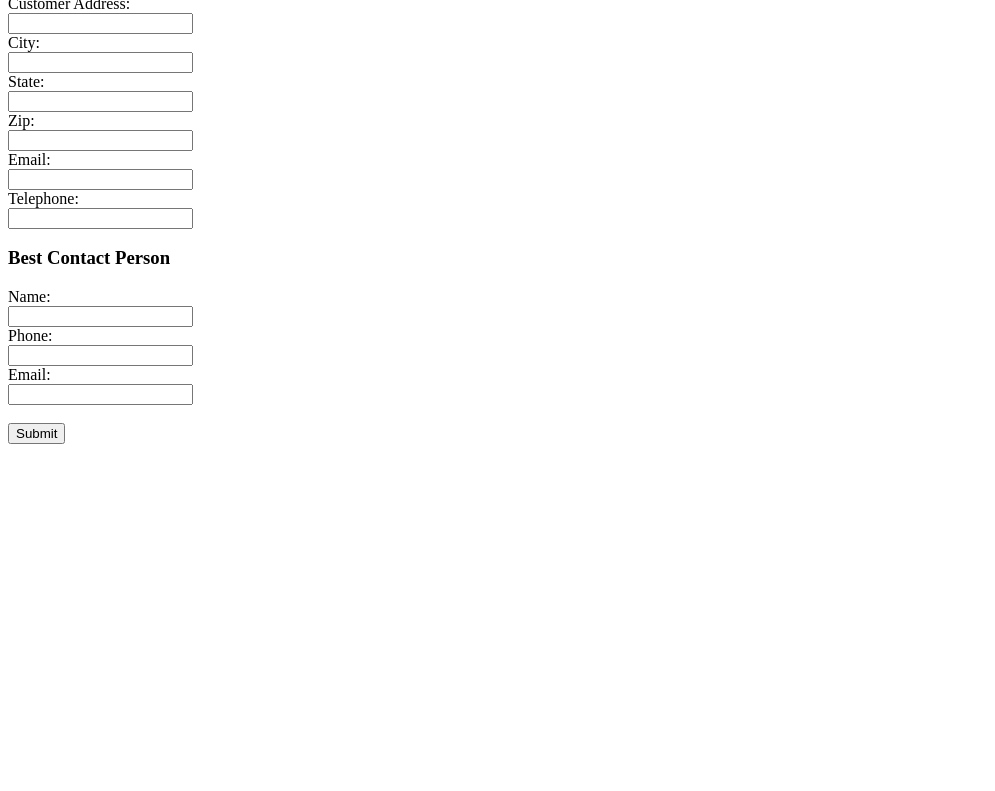
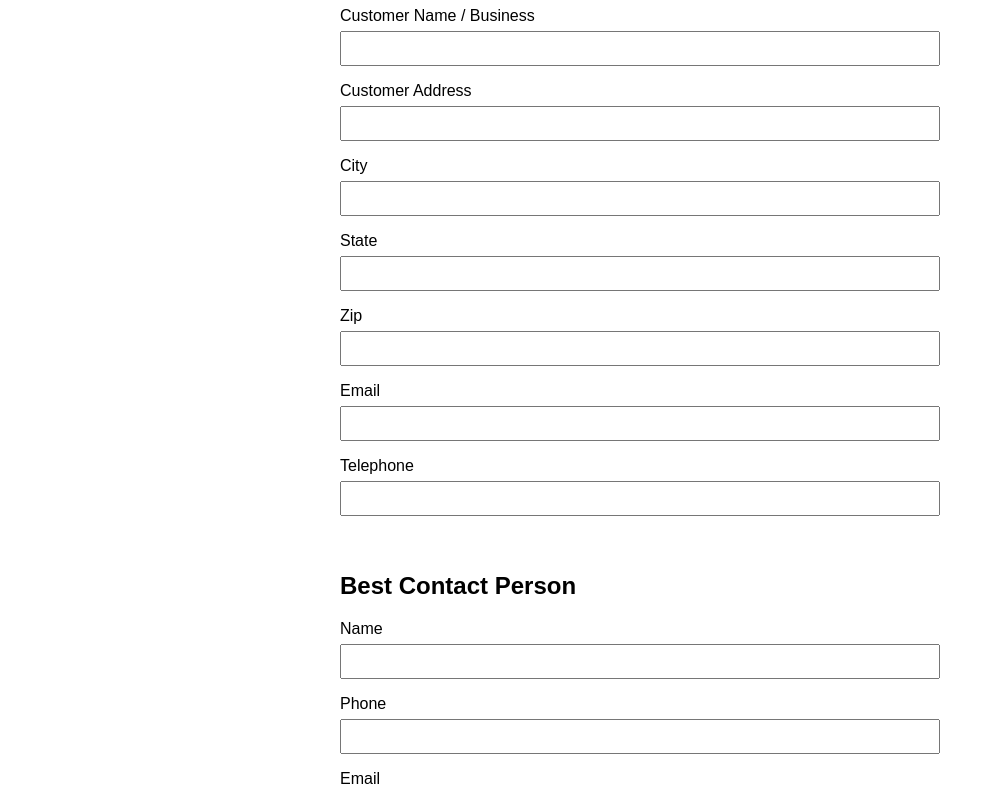
Before and after one commit to bcparnet/customer-form, a plain HTML site: page index.html in a window 1280 px wide. Shown: the part 93-884 px from the top of the page, without its empty margins (0-995 px from the left). Before the commit the page ends 800 px from the top, so only its background shows below. Drawn offline with Linux system fonts and the light colour scheme.

Commit message:
Update index.html

```diff
--- a/index.html
+++ b/index.html
@@ -1,50 +1,79 @@
+<!DOCTYPE html>
+<html lang="en">
+<head>
+  <meta charset="UTF-8" />
+  <meta name="viewport" content="width=device-width, initial-scale=1.0" />
+  <title>Customer Intake Form</title>
+  <style>
+    body {
+      font-family: Arial, sans-serif;
+      padding: 20px;
+      max-width: 600px;
+      margin: auto;
+    }
+    input, textarea {
+      width: 100%;
+      padding: 8px;
+      margin: 6px 0 16px;
+      box-sizing: border-box;
+    }
+    button {
+      padding: 10px 20px;
+      background-color: #2c7;
+      border: none;
+      color: white;
+      cursor: pointer;
+    }
+    h2 {
+      margin-top: 40px;
+    }
+  </style>
+</head>
+<body>
+  <h1>Customer Intake Form</h1>
   <form id="customerForm">
-  <h3>Customer Info</h3>
+    <label>Customer Name / Business</label>
+    <input type="text" name="customerName" required>
 
-  <label>Customer Name / Business:</label><br>
-  <input type="text" name="customerName" required><br>
+    <label>Customer Address</label>
+    <input type="text" name="address" required>
 
-  <label>Customer Address:</label><br>
-  <input type="text" name="address" required><br>
+    <label>City</label>
+    <input type="text" name="city" required>
 
-  <label>City:</label><br>
-  <input type="text" name="city" required><br>
+    <label>State</label>
+    <input type="text" name="state" required>
 
-  <label>State:</label><br>
-  <input type="text" name="state" required><br>
+    <label>Zip</label>
+    <input type="text" name="zip" required>
 
-  <label>Zip:</label><br>
-  <input type="text" name="zip" required><br>
+    <label>Email</label>
+    <input type="email" name="email" required>
 
-  <label>Email:</label><br>
-  <input type="email" name="email" required><br>
+    <label>Telephone</label>
+    <input type="tel" name="phone">
 
-  <label>Telephone:</label><br>
-  <input type="tel" name="phone"><br>
+    <h2>Best Contact Person</h2>
 
-  <h3>Best Contact Person</h3>
+    <label>Name</label>
+    <input type="text" name="contactPerson">
 
-  <label>Name:</label><br>
-  <input type="text" name="contactPerson"><br>
+    <label>Phone</label>
+    <input type="tel" name="contactPhone">
 
-  <label>Phone:</label><br>
-  <input type="tel" name="contactPhone"><br>
+    <label>Email</label>
+    <input type="email" name="contactEmail">
 
-  <label>Email:</label><br>
-  <input type="email" name="contactEmail"><br>
-
-  <br>
     <button type="submit">Submit</button>
     <p id="formResponse"></p>
   </form>
 
   <script>
     const form = document.getElementById("customerForm");
-  const scriptURL = "https://script.google.com/macros/s/YOUR_SCRIPT_ID/exec"; // Replace this with your actual script URL
+    const scriptURL = "https://script.google.com/macros/s/AKfycbzcIssUfApXffxP7QmEGVwR_kmznko1OYNY_YbA2ntZTjuuARARjqm8JRWuugPVegsb4g/exec"; // Replace with your actual Google Apps Script Web App URL
 
     form.addEventListener("submit", (e) => {
       e.preventDefault();
-
       const formData = new FormData(form);
       const data = Object.fromEntries(formData.entries());
 
@@ -52,14 +81,16 @@
         method: "POST",
         body: JSON.stringify(data)
       })
-      .then(res => res.json())
-      .then(res => {
-        document.getElementById("formResponse").innerText = "Submitted successfully!";
+      .then(response => response.json())
+      .then(result => {
+        document.getElementById("formResponse").textContent = "Submitted successfully!";
         form.reset();
       })
-      .catch(err => {
-        document.getElementById("formResponse").innerText = "Error submitting form.";
-        console.error(err);
+      .catch(error => {
+        document.getElementById("formResponse").textContent = "There was an error submitting the form.";
+        console.error("Error!", error.message);
       });
     });
   </script>
+</body>
+</html>
```
Lines whose indentation alone changed are shown as unchanged.
